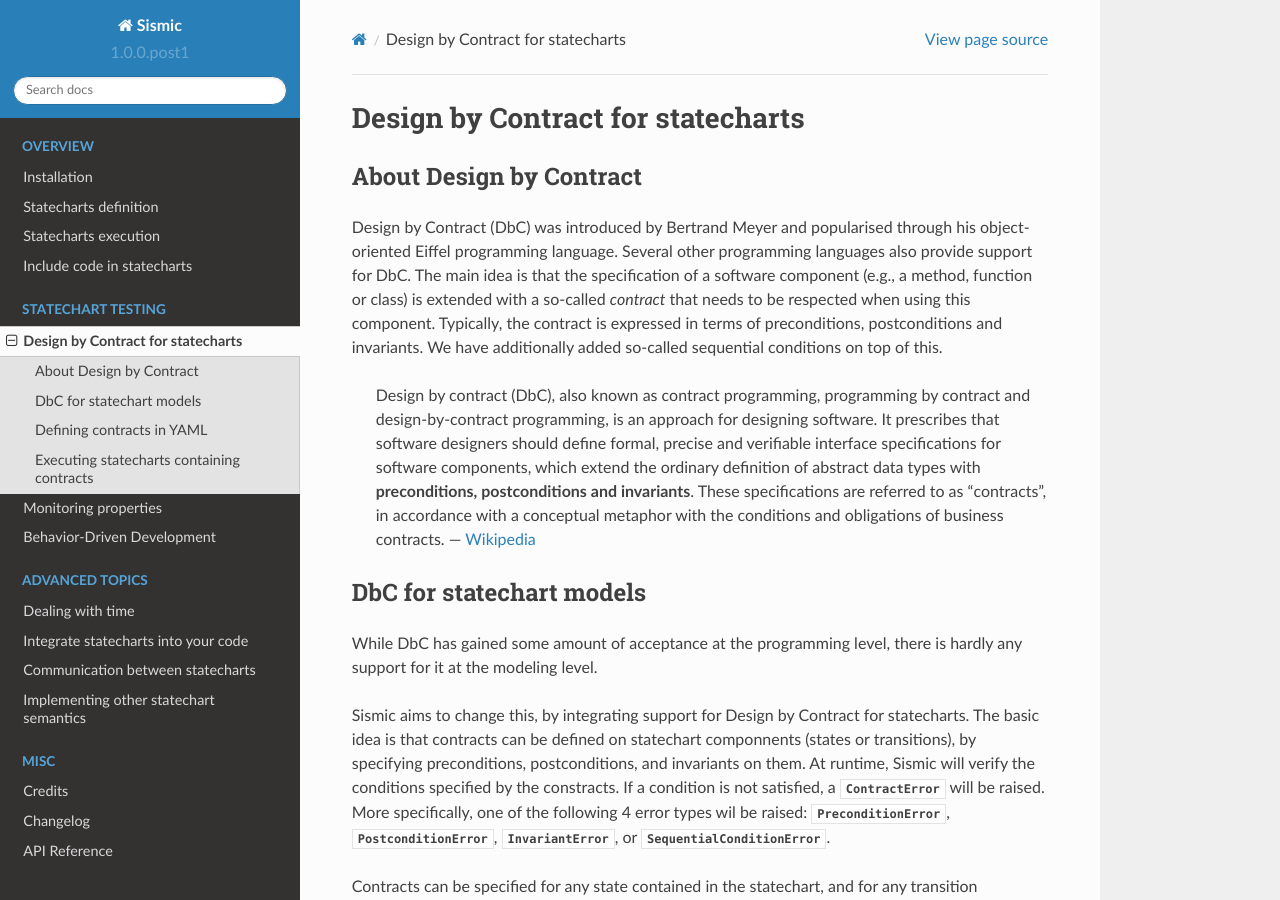
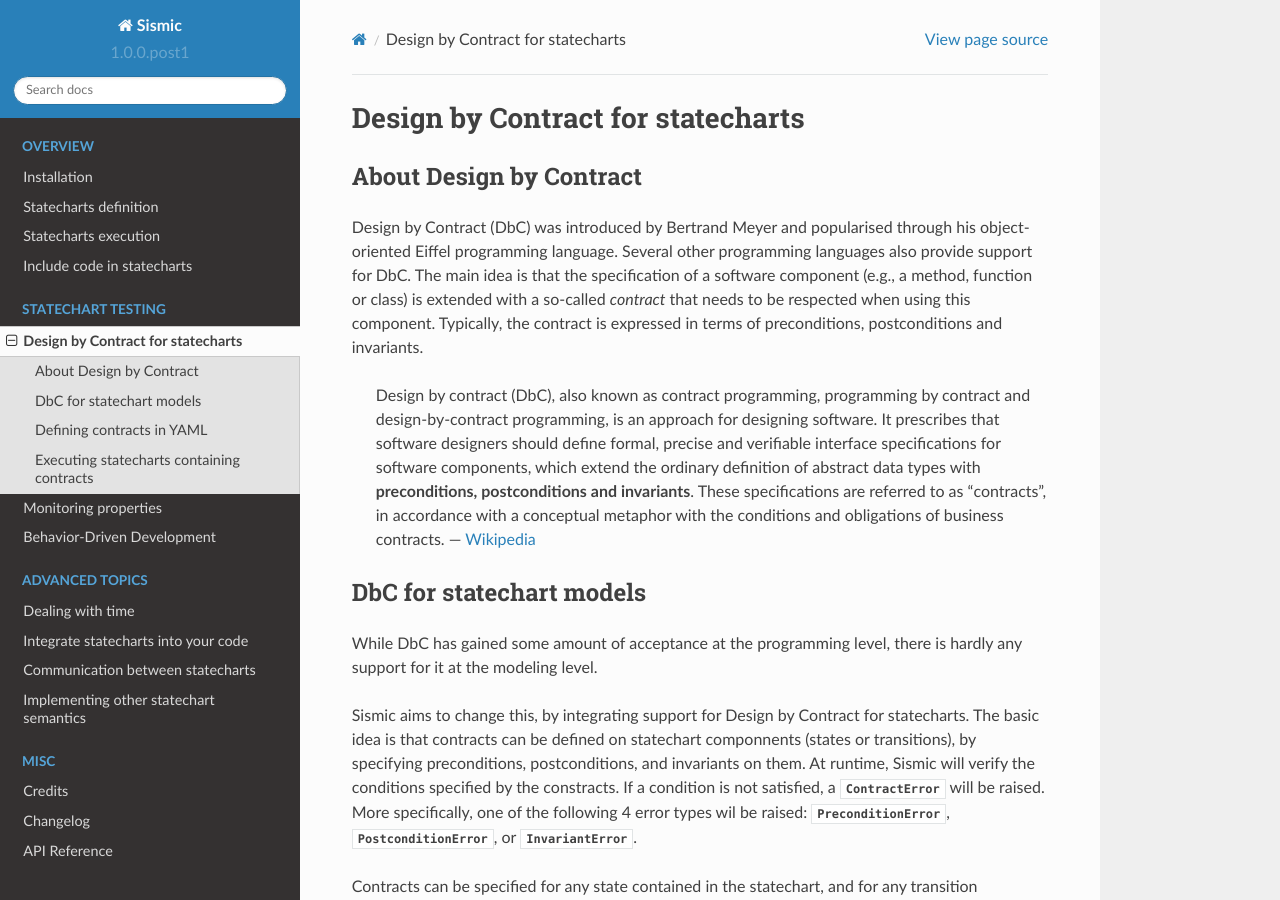
Before and after one commit to AlexandreDecan/sismic, a Sphinx documentation site: the page built from docs/contract.rst, in a window 1280 px wide and 900 px high. Built offline with Sphinx 7.4.7 and the Read the Docs theme 2.0.0, drawn with Linux system fonts in a browser that asks for light colours.

Commit message:
Fix doc referring to (removed) sequential contracts

```diff
--- a/docs/contract.rst
+++ b/docs/contract.rst
@@ -9,7 +9,6 @@ Several other programming languages also provide support for DbC.
 The main idea is that the specification of a software component (e.g., a method, function or class) is
 extended with a so-called *contract* that needs to be respected when using this component.
 Typically, the contract is expressed in terms of preconditions, postconditions and invariants.
-We have additionally added so-called sequential conditions on top of this.
 
     Design by contract (DbC), also known as contract programming, programming by contract and
     design-by-contract programming, is an approach for designing software. It prescribes that
@@ -33,8 +32,7 @@ by specifying preconditions, postconditions, and invariants on them.
 At runtime, Sismic will verify the conditions specified by the constracts.
 If a condition is not satisfied, a :py:exc:`~sismic.exceptions.ContractError` will be raised.
 More specifically, one of the following 4 error types wil be raised: :py:exc:`~sismic.exceptions.PreconditionError`,
-:py:exc:`~sismic.exceptions.PostconditionError`, :py:exc:`~sismic.exceptions.InvariantError`,
-or :py:exc:`~sismic.exceptions.SequentialConditionError`.
+:py:exc:`~sismic.exceptions.PostconditionError`, or :py:exc:`~sismic.exceptions.InvariantError`.
 
 Contracts can be specified for any state contained in the statechart, and for any transition contained in the statechart.
 A state contract can contain preconditions, postconditions, and/or invariants.
```
